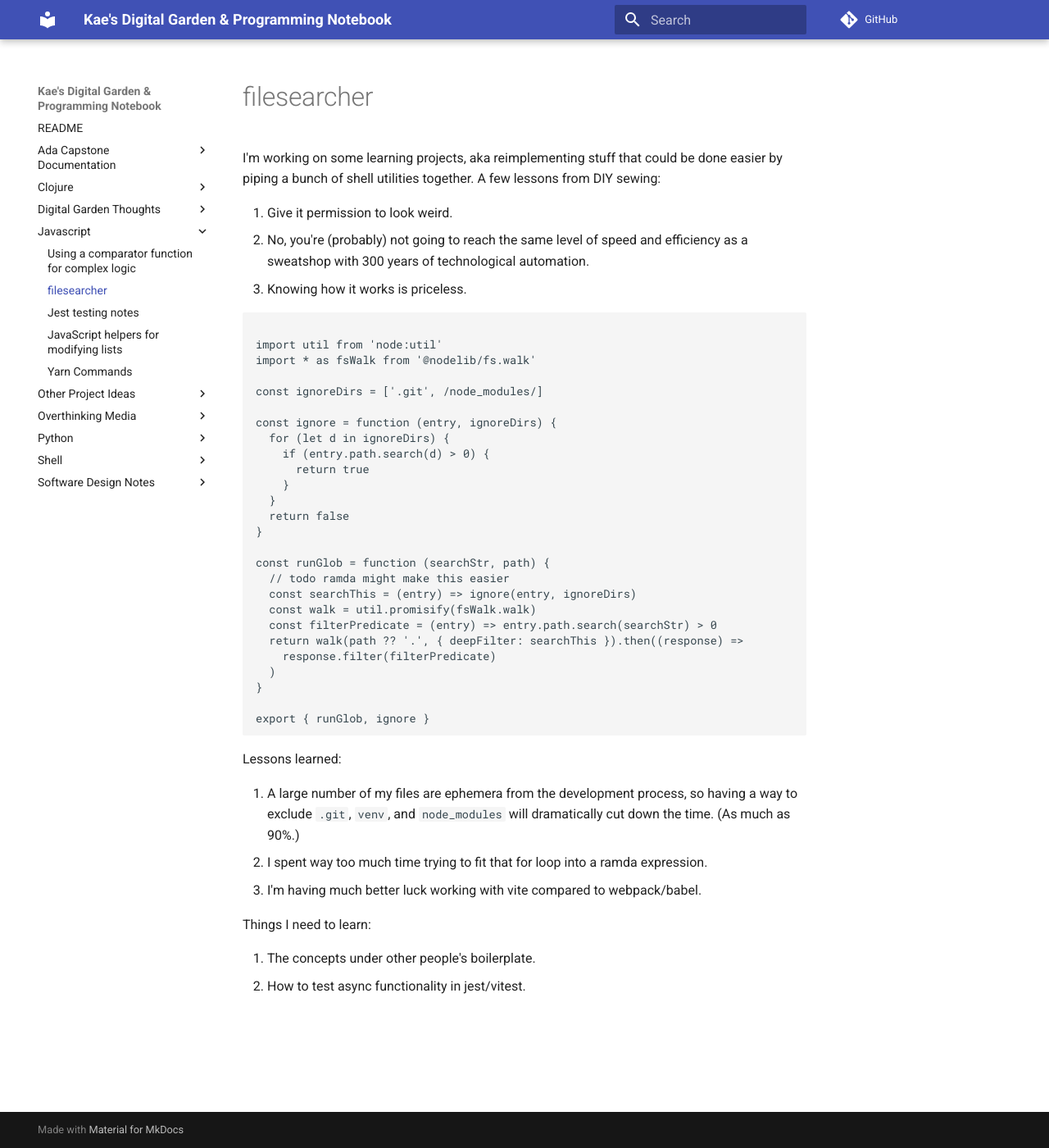
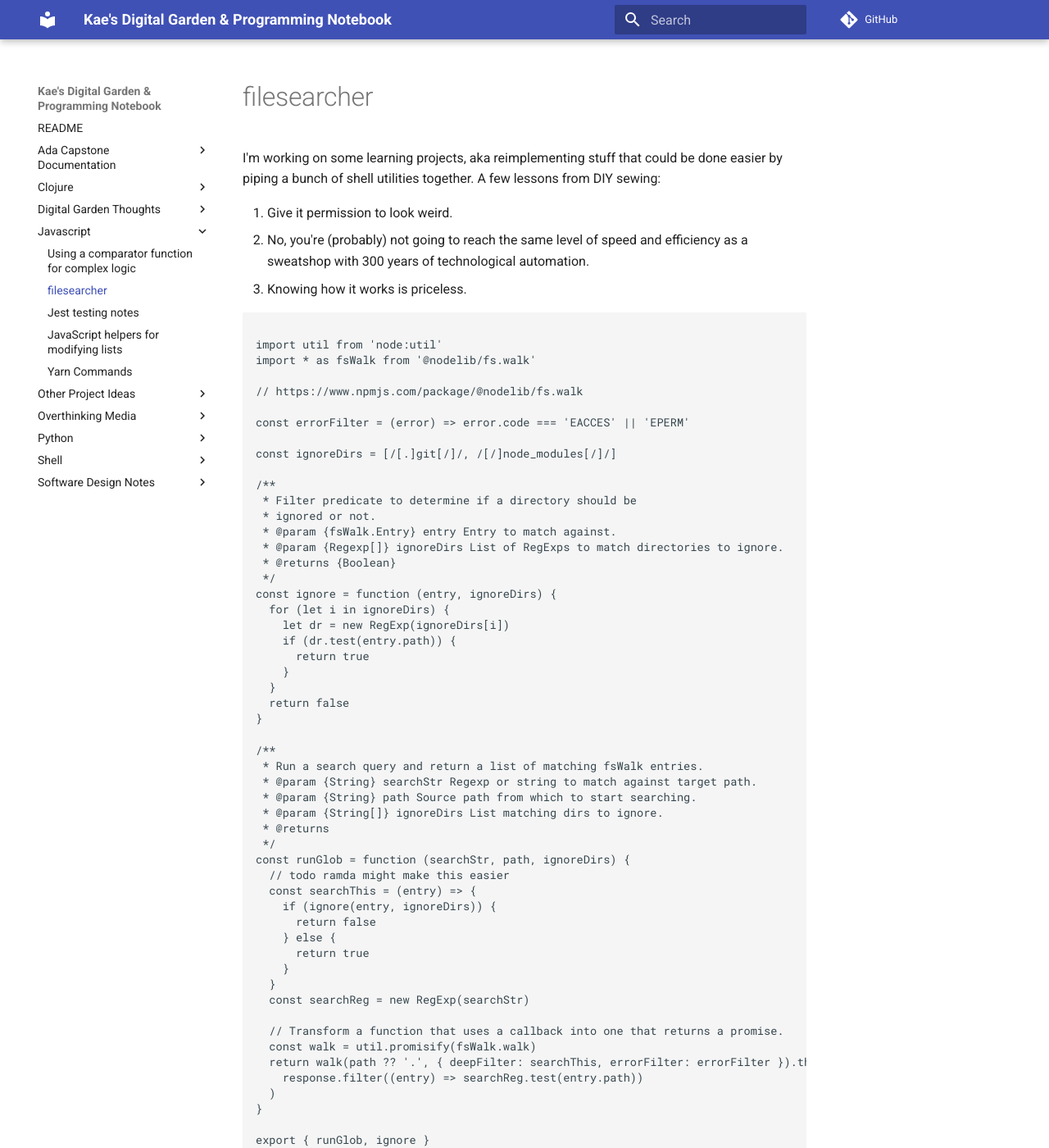
Before and after one commit to kaesluder/kae-garden-wiki, an MkDocs documentation site: the page built from docs/Javascript/filesearcher_js.md, in a window 1280 px wide and 1400 px high. Shown: the whole window at 82% size. Built offline with MkDocs 1.6.1 and Material for MkDocs 9.7.7, drawn with Linux system fonts in a browser that asks for light colours; comment, search, counter and statistics services are not loaded; some of the changed text lies outside the part shown.

Commit message:
fixing some logic errors in filesearcher

````diff
--- a/docs/Javascript/filesearcher_js.md
+++ b/docs/Javascript/filesearcher_js.md
@@ -11,28 +11,56 @@ I'm working on some learning projects, aka reimplementing stuff that could be do
 import util from 'node:util'
 import * as fsWalk from '@nodelib/fs.walk'
 
-const ignoreDirs = ['.git', /node_modules/]
+// https://www.npmjs.com/package/@nodelib/fs.walk
 
+const errorFilter = (error) => error.code === 'EACCES' || 'EPERM'
+
+const ignoreDirs = [/[.]git[/]/, /[/]node_modules[/]/]
+
+/**
+ * Filter predicate to determine if a directory should be
+ * ignored or not.
+ * @param {fsWalk.Entry} entry Entry to match against.
+ * @param {Regexp[]} ignoreDirs List of RegExps to match directories to ignore.
+ * @returns {Boolean}
+ */
 const ignore = function (entry, ignoreDirs) {
-  for (let d in ignoreDirs) {
-    if (entry.path.search(d) > 0) {
+  for (let i in ignoreDirs) {
+    let dr = new RegExp(ignoreDirs[i])
+    if (dr.test(entry.path)) {
       return true
     }
   }
   return false
 }
 
-const runGlob = function (searchStr, path) {
+/**
+ * Run a search query and return a list of matching fsWalk entries.
+ * @param {String} searchStr Regexp or string to match against target path.
+ * @param {String} path Source path from which to start searching.
+ * @param {String[]} ignoreDirs List matching dirs to ignore.
+ * @returns
+ */
+const runGlob = function (searchStr, path, ignoreDirs) {
   // todo ramda might make this easier
-  const searchThis = (entry) => ignore(entry, ignoreDirs)
+  const searchThis = (entry) => {
+    if (ignore(entry, ignoreDirs)) {
+      return false
+    } else {
+      return true
+    }
+  }
+  const searchReg = new RegExp(searchStr)
+
+  // Transform a function that uses a callback into one that returns a promise.
   const walk = util.promisify(fsWalk.walk)
-  const filterPredicate = (entry) => entry.path.search(searchStr) > 0
-  return walk(path ?? '.', { deepFilter: searchThis }).then((response) =>
-    response.filter(filterPredicate)
+  return walk(path ?? '.', { deepFilter: searchThis, errorFilter: errorFilter }).then((response) =>
+    response.filter((entry) => searchReg.test(entry.path))
   )
 }
 
 export { runGlob, ignore }
+
 ```
 
 Lessons learned:
@@ -45,3 +73,5 @@ Things I need to learn:
 
 1. The concepts under other people's boilerplate.
 2. How to test async functionality in jest/vitest.
+
+EDIT: Updated to fix some string-matching and logic errors.
````
